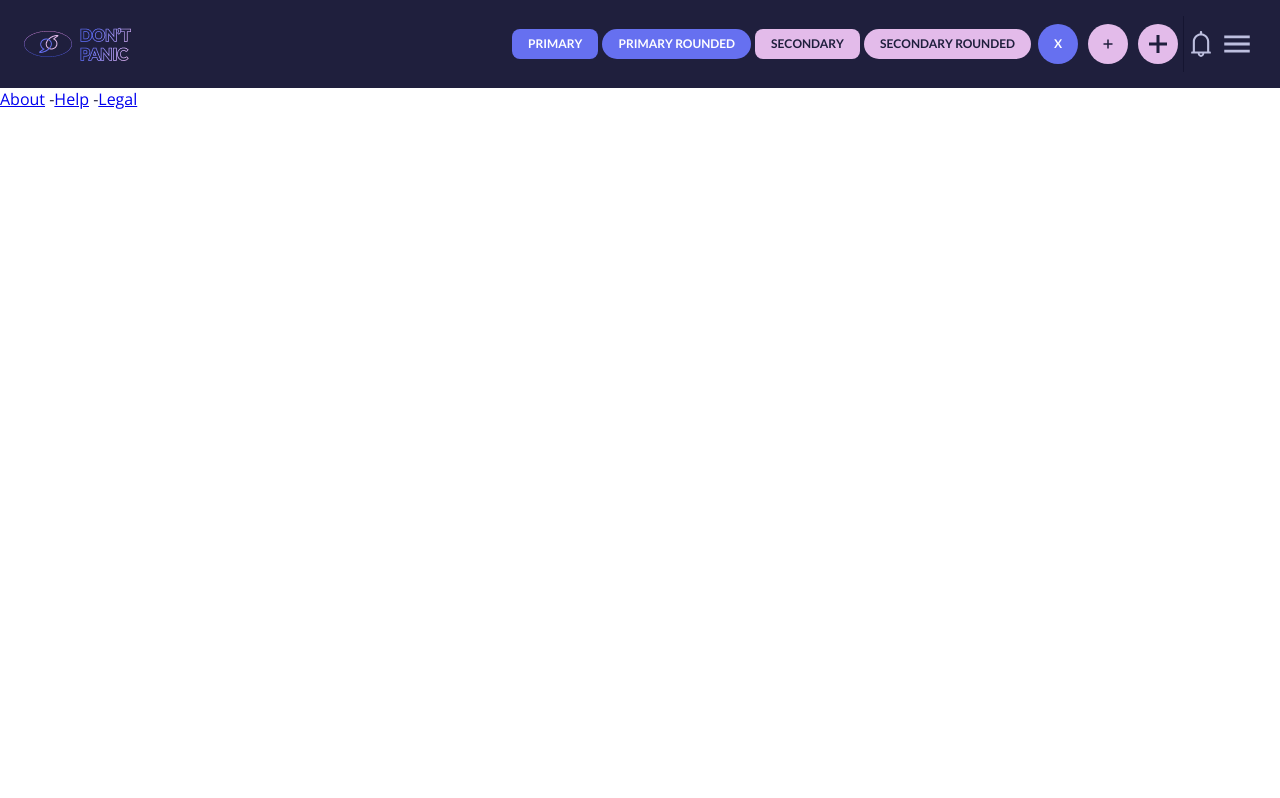
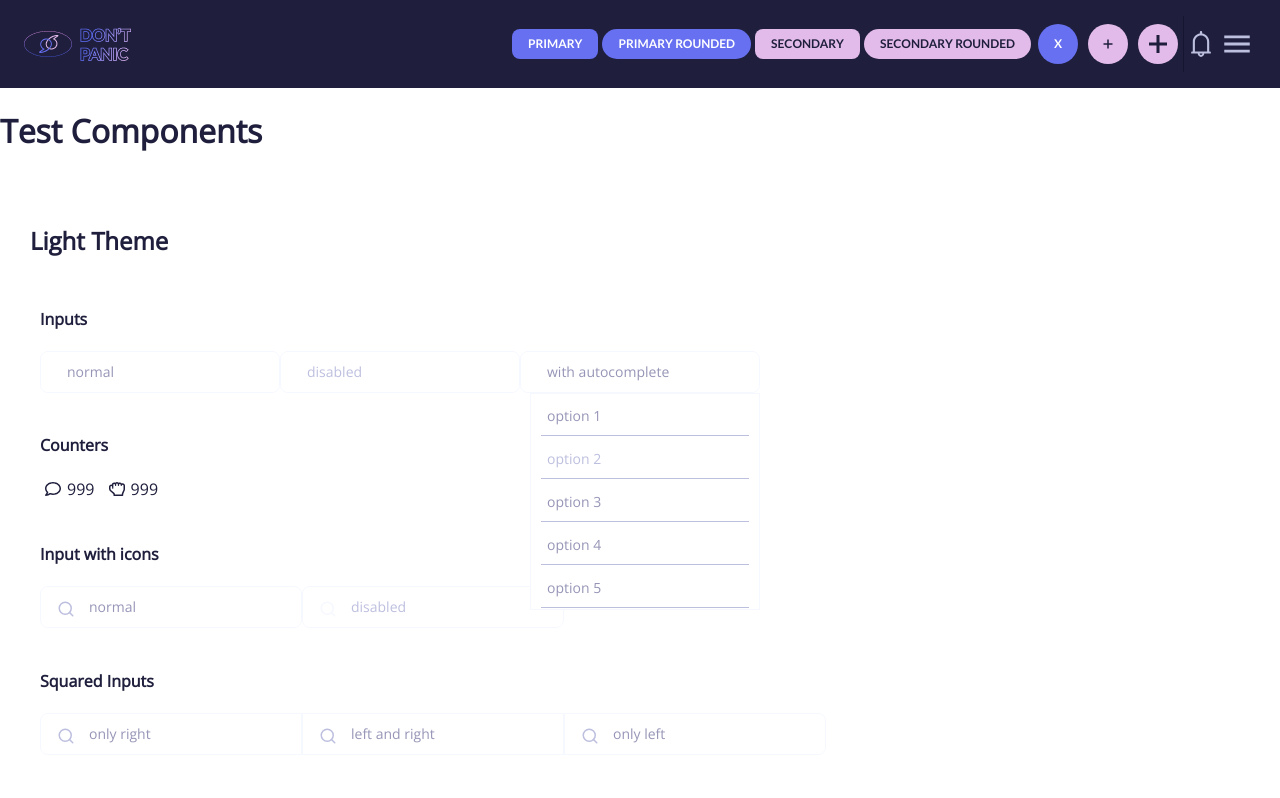
Before and after one commit to ByYuto/GuideToTheGalaxyFrontend, a React (Create React App) app: page /test-components in a window 1280 px wide. Shown: the top 798 px of the page. Built offline with nearby package versions, Linux system fonts and the light colour scheme; a web font is replaced by a local one.

Commit message:
- Fixed menu and submenu

```diff
--- a/src/App.js
+++ b/src/App.js
@@ -1,7 +1,7 @@
 import React from 'react';
 import { Provider } from 'react-redux';
 import { store } from './redux/store';
-import Router from './components/Router/Router';
+import Router from './router/Router';
 import { ThemeProvider } from 'styled-components';
 import theme, { GlobalStyle } from './components/Layout/Theme';
 
--- a/src/components/UI/Input.js
+++ b/src/components/UI/Input.js
@@ -4,7 +4,16 @@ import PropTypes from 'prop-types';
 import Button from './Button';
 import { IoIosClose } from 'react-icons/io';
 import Menu from './Menu';
-import MenuOption from './MenuOption';
+
+/*
+const AutocompleteMenu = styled(Menu)`
+  position: absolute;
+  top: calc(100% - 1px);
+  left: ${props => props.Icon ? 32 : 10}px;
+  right: 0;
+  z-index: 100;
+`
+*/
 
 const StyledInputContainer = styled.div`
   display: inline-block;
@@ -12,7 +21,7 @@ const StyledInputContainer = styled.div`
 
   ${Menu} {
     position: absolute;
-    top: calc(100% - 1px);
+    top: 100%;
     left: ${props => props.Icon ? 32 : 10}px;
     right: 0;
     z-index: 100;
@@ -54,7 +63,6 @@ const StyledInput = styled.div`
 
   ${props => props.optionsOpened ? css`
     border-bottom-right-radius: 1000;
-    border-color: red;
   ` : null}
   ${props => props.focused && !props.disabled ? css`
     border: 1px solid ${props => props.theme.accentColors.primary.color};
@@ -84,7 +92,7 @@ const StyledInput = styled.div`
 
 
     &::placeholder {
-      color: ${props => props.theme.isDark ? props.theme.baseColors.middleLight : props.theme.baseColors.darkMiddle};
+      color: ${props => props.theme.isDark ? props.theme.baseColors.middleLight : props.theme.baseColors.middle};
     }
   }
 
@@ -134,23 +142,21 @@ const Input = ({ children, value, onChange, onClear, disabled, Icon, squaredRigh
   const [optionsOpened, setOptionsOpened] = useState(false);
 
   useEffect(() => {
-    console.log("Setting Timer")
     let timeout = setTimeout(() => {
-      console.log("Focused", focused);
       if (!focused) {
         setOptionsOpened(false);
       }
     }, autoCloseTime);
 
-    return () => { console.log("Cancelando timer"); clearTimeout(timeout) };
+    return () => clearTimeout(timeout);
   }, [focused]);
 
   const onFocus = (e) => {
-    console.log("Focus", e.target);
+    //console.log("Focus", e.target);
     setFocused(true);
   }
   const onBlur = (e) => {
-    console.log("Blur", e.target);
+    //console.log("Blur", e.target);
     setFocused(false);
     setFocusedCount(0);
   };
@@ -168,9 +174,9 @@ const Input = ({ children, value, onChange, onClear, disabled, Icon, squaredRigh
     onClear && onClear();
     setOptionsOpened(false);
   }
-  const onOptionClick = (label) => {
-    console.log("hizo click en la opción", label);
-    onChange(label);
+  const onMenuClick = (option) => {
+    //console.log("hizo click en la opción", label);
+    onChange(option.label);
     setOptionsOpened(false);
   }
 
@@ -188,19 +194,14 @@ const Input = ({ children, value, onChange, onClear, disabled, Icon, squaredRigh
       </div>
       <input ref={inputRef} {...props} value={value} disabled={disabled} onChange={onInputChange} />
       <div>
-        { /* <Button className="clear" icon transparent onClick={onClearClick} ><IoIosClose /></Button> */}
         <ClearButton icon transparent onClick={onClearClick} show={!!value.trim()}><IoIosClose /></ClearButton>
       </div>
     </StyledInput >
-    {autoCompleteOptions && optionsOpened ?
-      <Menu>
-        {autoCompleteOptions.map((option, key) =>
-          <MenuOption label={option.label} key={key} onClick={onOptionClick} />
-        )}
-      </Menu>
+    {autoCompleteOptions && (optionsOpened || true) ?
+      <Menu options={autoCompleteOptions} onMenuClick={onMenuClick} />
       : null
     }
-  </StyledInputContainer>
+  </StyledInputContainer >
 }
 
 Input.defaultProps = {
@@ -211,20 +212,7 @@ Input.defaultProps = {
   Icon: null,
   squaredRight: false,
   squaredLeft: false,
-  autoCompleteOptions: [
-    {
-      value: 1,
-      label: "option 1"
-    },
-    {
-      value: 1,
-      label: "option 2"
-    },
-    {
-      value: 2,
-      label: "option 3"
-    }
-  ]
+  autoCompleteOptions: undefined
 };
 
 Input.propTypes = {
--- a/src/components/UI/Menu.js
+++ b/src/components/UI/Menu.js
@@ -1,10 +1,11 @@
+import React from 'react';
 import styled, { css } from 'styled-components';
+import MenuOption from './MenuOption';
 
-const Menu = styled.div`
+export const CustomMenu = styled.div`
   display: flex;
   flex-direction: column;
   position: relative;
-  left: ${props => props.Icon ? 32 : 10}px;
   border: 1px solid ${props => props.theme.isDark ? "transparent" : props.theme.baseColors.light};
   border-radius: 0px 0px 0px 0px;
   background: ${props => props.theme.isDark ? props.theme.baseColors.darker : "white"};
@@ -13,6 +14,16 @@ const Menu = styled.div`
   ${props => props.bottomRounded ? css`
     border-radius: 0px 0px 8px 8px;
   `: null}
-}`
+}`;
 
-export default Menu;
+const StyledMenu = styled.div``;
+
+const Menu = ({ className, options, onMenuClick }) => <StyledMenu className={className}>
+  <CustomMenu>
+    {options ? options.map((option, key) => <MenuOption option={option} key={key} onClick={onMenuClick} />) : null}
+  </CustomMenu>
+</StyledMenu>
+
+
+
+export default styled(Menu)``;
--- a/src/components/UI/MenuOption.js
+++ b/src/components/UI/MenuOption.js
@@ -1,35 +1,68 @@
 import React from 'react';
-import styled from 'styled-components';
+import styled, { css } from 'styled-components';
 
 const StyledMenuOption = styled.a`
   text-align: left;
   padding: 12px 16px;
   font-size: 14px;
   position: relative;
+  cursor: ${props => !!props.option.disabled ? "not-allowed" : "pointer"};
+  color: ${ props => !!props.option.disabled ?
+    (props.theme.isDark ? props.theme.baseColors.middle : props.theme.baseColors.middleLight)
+    : (props.theme.isDark ? props.theme.baseColors.middleLight : props.theme.baseColors.middle)};
 
-  &:after{
+  &: after{
   content: '';
   display: block;
   position: absolute;
-    border-bottom: 1px solid ${props => props.theme.isDark ? props.theme.baseColors.dark : props.theme.baseColors.middleLight};
+  border-bottom: 1px solid ${ props => props.theme.isDark ? props.theme.baseColors.dark : props.theme.baseColors.middleLight};
   bottom: 1px;
   left: 10px;
   right: 10px;
 }
 
-  &:hover {
-    color: ${props => props.theme.accentColors.primary.color};
-    background-color: ${props => props.theme.isDark ? props.theme.baseColors.dark : props.theme.baseColors.light};
+  &: hover {
+  ${ props => !!!props.option.disabled ? css`color: ${props.theme.accentColors.primary.color}` : null};
+  background-color: ${ props => props.theme.isDark ? props.theme.baseColors.dark : props.theme.baseColors.light};
 }
 `;
 
-const MenuOption = ({ label, onClick }) => {
+export const CustomMenuOption = props => {
+  const { onClick, name, children } = props;
+  const disabled = !!props.disabled;
+  const _onClick = (e) => {
+    console.log("El evento es", e);
+    e.preventDefault();
+    !disabled && onClick && onClick(name);
+  }
+
+  var dynamicProps = {};
+
+  if (!disabled) {
+    dynamicProps.tabIndex = 0;  //Allow focus
+  }
+
+  return <StyledMenuOption option={{ disabled: disabled, name: name }} {...dynamicProps} onClick={_onClick}>
+    {children}
+  </StyledMenuOption>
+}
+
+const MenuOption = (props) => {
+  const { option, onClick } = props;
+  const disabled = !!option.disabled;
   const _onClick = (e) => {
     e.preventDefault();
-    onClick && onClick(label);
+    !!!option.disabled && onClick && onClick(option);
   }
-  return <StyledMenuOption tabIndex={0} onClick={_onClick}>
-    {label}
+
+  var dynamicProps = {};
+
+  if (!disabled) {
+    dynamicProps.tabIndex = 0;  //Allow focus
+  }
+
+  return <StyledMenuOption option={option} {...dynamicProps} onClick={_onClick}>
+    {option ? option.label : ""}
   </StyledMenuOption>
 }
 
--- a/src/components/Router/Router.js
+++ b/src/router/Router.js
@@ -1,8 +1,9 @@
 import React from 'react';
 import { Switch, Route, BrowserRouter } from 'react-router-dom';
-import Home from '../../views/Home';
-import CreateArticle from '../../views/CreateArticle';
-import Layout from '../Layout/Layout';
+import Home from '../views/Home';
+import CreateArticle from '../views/CreateArticle';
+import Layout from '../components/Layout/Layout';
+import ComponentsTestPage from '../views/ComponentsTestPage';
 
 const Router = () =>
   <BrowserRouter>
@@ -16,6 +17,9 @@ const Router = () =>
         <Route path="/create" exact>
           <CreateArticle />
         </Route>
+        <Route path="/test-components" exact>
+          <ComponentsTestPage />
+        </Route>
       </Switch>
     </Layout>
   </BrowserRouter>
--- /dev/null
+++ b/src/views/ComponentsTestPage.js
@@ -0,0 +1,97 @@
+import React, { useState } from "react";
+import Input from "../components/UI/Input";
+import { ThemeProvider } from "styled-components";
+import CommentsCounter from "../components/UI/CommentsCounter";
+import UpvoteCounter from "../components/UI/UpvoteCounter";
+import Menu, { CustomMenu } from "../components/UI/Menu";
+import MenuOption from "../components/UI/MenuOption";
+import { FiSearch } from 'react-icons/fi';
+
+function ComponentsTest({ title }) {
+
+  const menuOptions = [
+    {
+      value: 1,
+      label: "option 1"
+    },
+    {
+      value: 1,
+      label: "option 2",
+      disabled: true
+    },
+    {
+      value: 2,
+      label: "option 3"
+    },
+    {
+      value: 3,
+      label: "option 4"
+    }, {
+      value: 4,
+      label: "option 5"
+    },
+  ];
+
+  const onMenuClick = (option) => alert("Click on Menu: " + option.label);
+  const [texto, setTexto] = useState("");
+  return <div>
+    <h2>{title}</h2>
+    <div style={{ padding: "10px" }}>
+      <h4>Inputs</h4>
+      <Input type="text" placeholder="normal" value={texto} onChange={value => setTexto(value)} />
+      <Input type="text" placeholder="disabled" value={texto} onChange={value => setTexto(value)} disabled />
+      <Input type="text" placeholder="with autocomplete" value={texto} onChange={value => setTexto(value)} autoCompleteOptions={menuOptions} />
+    </div>
+    <div style={{ padding: "10px" }}>
+      <h4>Counters</h4>
+      <CommentsCounter count={999} /> <UpvoteCounter count={999} />
+    </div>
+
+    <div style={{ padding: "10px" }}>
+      <h4>Input with icons</h4>
+      <Input type="text" Icon={FiSearch} placeholder="normal" value={texto} onChange={value => setTexto(value)} />
+      <Input type="text" Icon={FiSearch} placeholder="disabled" value={texto} onChange={value => setTexto(value)} disabled />
+    </div>
+
+    <div style={{ padding: "10px" }}>
+      <h4>Squared Inputs</h4>
+      <Input type="text" Icon={FiSearch} squaredRight placeholder="only right" value={texto} onChange={value => setTexto(value)} />
+      <Input type="text" Icon={FiSearch} squaredLeft squaredRight placeholder="left and right" value={texto} onChange={value => setTexto(value)} />
+      <Input type="text" Icon={FiSearch} squaredLeft placeholder="only left" value={texto} onChange={value => setTexto(value)} />
+    </div>
+
+    <div style={{ padding: "10px" }}>
+      <h4>Menu</h4>
+      <Menu options={menuOptions} onMenuClick={onMenuClick} />
+    </div>
+
+    <div style={{ padding: "10px" }}>
+      <h4>Custom Menu</h4>
+      <CustomMenu>
+        <MenuOption option={menuOptions[0]} onClick={onMenuClick} />
+        <MenuOption option={menuOptions[1]} onClick={onMenuClick} />
+        <MenuOption option={menuOptions[2]} onClick={onMenuClick} />
+      </CustomMenu>
+    </div>
+
+
+  </div>
+}
+
+export default function ComponentsTestPage() {
+
+  return (
+    <div className="home">
+      <h1>Test Components</h1>
+      <div style={{ backgroundColor: "white", padding: "30px" }}>
+        <ComponentsTest title={"Light Theme"} />
+      </div>
+
+      <div style={{ backgroundColor: "#1F1F3D", padding: "30px", color: "white" }}>
+        <ThemeProvider theme={{ isDark: true }}>
+          <ComponentsTest title={"Dark Theme"} />
+        </ThemeProvider>
+      </div>
+    </div>
+  );
+}
```
Also changed, not shown: src/views/Home.js (+1 -61 lines). Lines whose indentation alone changed are shown as unchanged.
